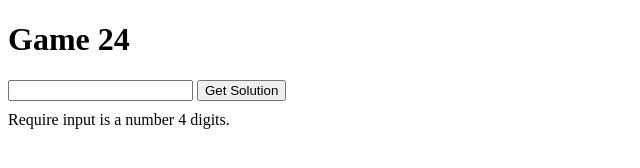
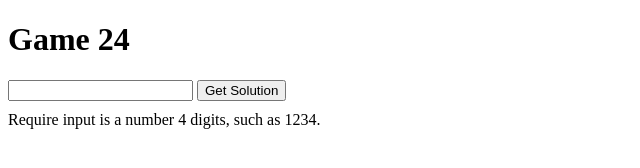
Before and after one commit to jittagornp/jittagornp.me, a plain HTML site: page src/main/resources/static/game24.html in a window 1280 px wide. Both pictures are taken after a click on the button "Get Solution". Shown: the whole page, without its empty margins (0-640 px from the left). Drawn offline with Linux system fonts and the light colour scheme.

Commit message:
add game24

```diff
--- a/src/main/resources/static/game24.html
+++ b/src/main/resources/static/game24.html
@@ -34,7 +34,7 @@
         <h1>Game 24</h1>
         <input id="number" type="text"/>
         <button id="getResultButton">Get Solution</button>
-        <div id="result"></div>
+        <div id="result">Please input a number 4 digits, such as 1234.</div>
         <script type="text/javascript" src="js/jquery.min.js"></script>
         <script type="text/javascript">
             (function ($) {
@@ -60,7 +60,7 @@
                     function processing() {
                         var numb = $('#number').val();
                         if (!isValid(numb)) {
-                            $result.text('Require input is a number 4 digits.');
+                            $result.text('Require input is a number 4 digits, such as 1234.');
                         } else {
                             $result.text('Processing...');
                             $.get('/api/game24?q=' + numb).success(function (resp) {
```
